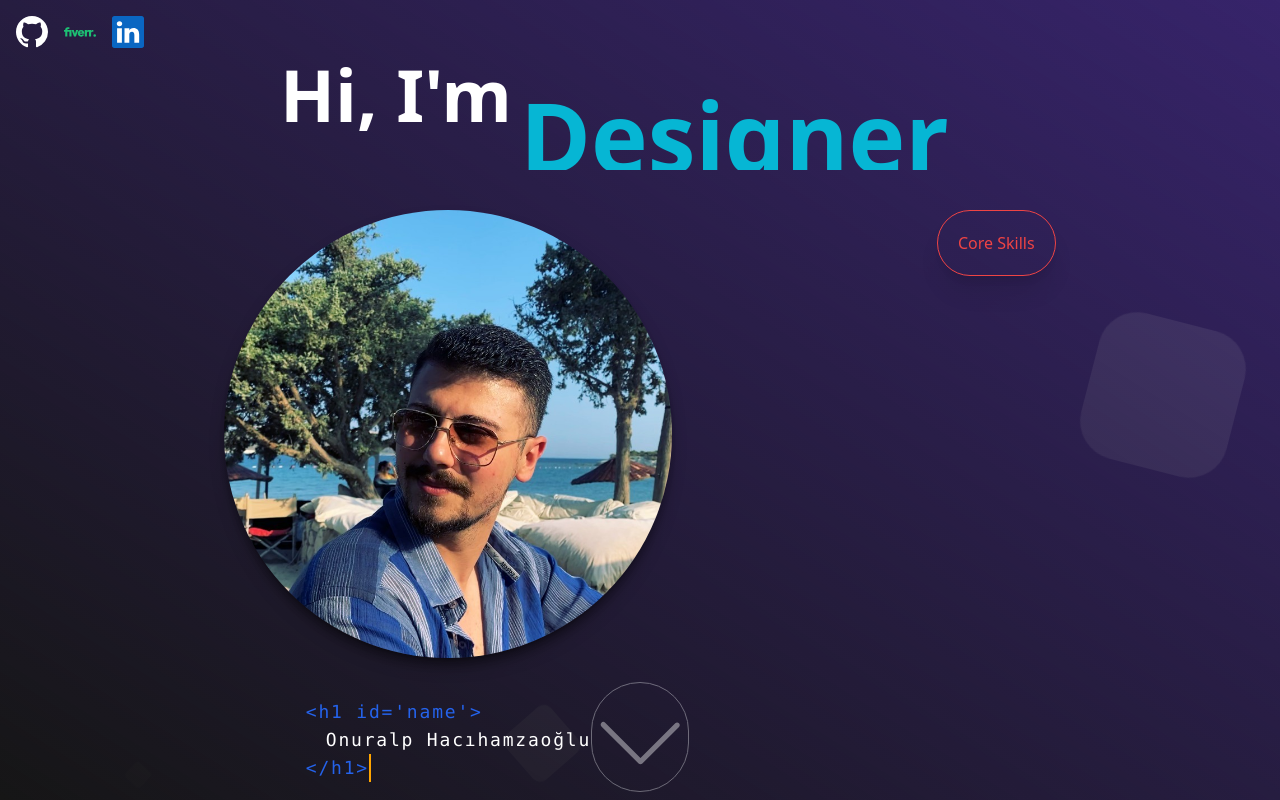
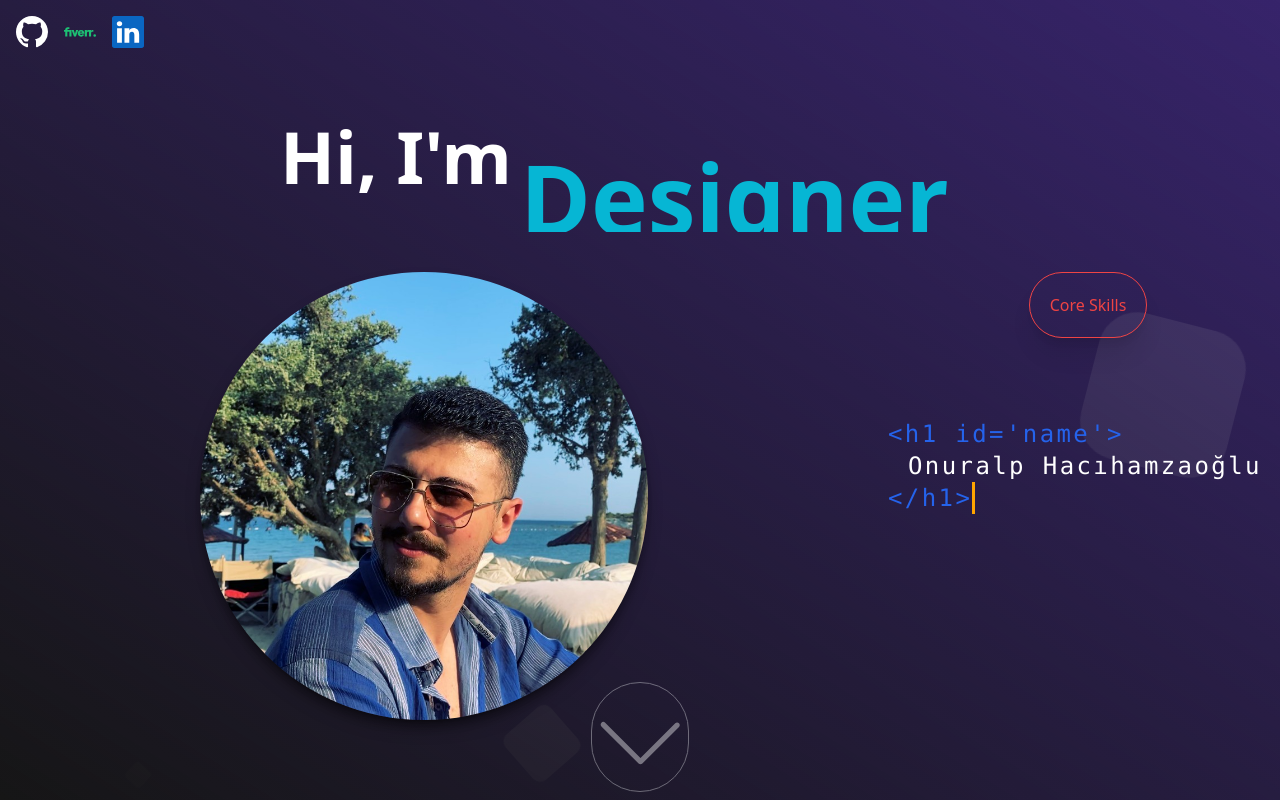
Before and after one commit to onuralphho/onuralphho, a React (Vite) app: page / in a window 1280 px wide. Shown: the top 800 px of the page. Built offline with nearby package versions, Linux system fonts and the light colour scheme.

Commit message:
typwriter update

```diff
--- a/index.html
+++ b/index.html
@@ -3,14 +3,13 @@
 
 <head>
   <meta charset="UTF-8" />
-  <link rel="icon" type="image/svg+xml" href="/vite.svg" />
+  <link rel="icon" type="image/png" href="./src/assets/icon.png" />
   <meta name="viewport" content="width=device-width, initial-scale=1.0" />
-  <title>Vite + React + TS</title>
+  <title>Onuralp the Developer</title>
 </head>
 
 <body>
   <div id="root"></div>
-
   <script type="module" src="/src/main.tsx"></script>
 </body>
 
--- a/src/components/Contact.tsx
+++ b/src/components/Contact.tsx
@@ -4,13 +4,12 @@ const Contact = () => {
   return (
     <div
       id="section3"
-      className="flex relative justify-center md:items-center h-[100svh] max-h-[1080px] w-full  pt-20 p-10 bg-[#252525] shadow-[rgba(0,0,0,1)] shadow-2xl"
+      className="flex relative justify-center md:items-center h-[100svh] max-h-[1080px] w-full  pt-20 p-10 bg-gradient-to-tr from-rose-500 shadow-[rgba(0,0,0,1)] shadow-2xl"
     >
-        <div className="absolute bg-white left-0 top-[140px] h-56 lg:h-72 w-full">
+        <form action="">
 
 
-
-        </div>
+        </form>
 
 
       <PageShift way="up" info="About Me">
--- a/src/components/Info.tsx
+++ b/src/components/Info.tsx
@@ -7,6 +7,7 @@ import htmllogo from "../assets/html5-logo-html-logo-0.png";
 import csslogo from "../assets/CSS3_logo_and_wordmark.svg.png";
 import { LazyLoadImage } from "react-lazy-load-image-component";
 import { useState } from "react";
+
 
 const Info = () => {
   const [selfInfo, setSelfInfo] = useState([
@@ -24,7 +25,7 @@ const Info = () => {
         <span className="text-7xl font-bold text-white ">Hi, I'm </span>
         <span className="flex flex-col gap-7 md:gap-10 font-bold h-20 md:h-28 overflow-hidden">
           {selfInfo.map((i,index) => (
-            <span key={index} style={{color:i.color}} className={` text-6xl md:text-8xl test ` }> {i.text}</span>
+            <span key={index} style={{color:i.color}} className={` text-6xl md:text-8xl toast ` }> {i.text}</span>
           ))}
         </span>
       </div>
@@ -41,24 +42,13 @@ const Info = () => {
             height={600}
             className=" h-auto max-w-[150px] md:max-w-md rounded-full shadow-lg shadow-[rgba(0,0,0,0.5)]"
             placeholder={
-              <div className="h-40 w-40 shadow-lg shadow-black "></div>
+              <div className="h-40 w-40 shadow-lg shadow-black "><img src="" alt="" /></div>
             }
           />
-          <code className="text-white flex flex-col text-start md:text-lg typewriter">
-            <h1 className="max-w-fit ">
-              <span className="text-blue-600">{"<h1 id='name'>"}</span> <br />
-            </h1>
-            <h1 className="max-w-fit  pl-5">
-              <span>Onuralp Hacıhamzaoğlu</span>
-              <br />
-            </h1>
-            <h1 className="max-w-fit">
-              <span className="text-blue-600">{" </h1>"}</span>
-            </h1>
-          </code>
+
         </div>
-        <div className="flex flex-col">
-          <div className="astroid-wrapper text-red-500 text-center relative border border-red-500 h-fit w-fit px-2  md:p-5 rounded-full shadow-xl  ">
+        <div className="flex flex-col max-md:flex-col-reverse items-center gap-20 max-md:gap-6">
+          <div className=" astroid-wrapper text-red-500 text-center relative border border-red-500 h-fit w-fit px-2  md:p-5 rounded-full shadow-xl  ">
             <span>Core Skills</span>
             <img
               draggable="false"
@@ -71,6 +61,19 @@ const Info = () => {
             <img draggable="false" className="astroid max-md:w-14" src={csslogo} alt="" />
             <img draggable="false" className="astroid max-md:w-14" src={htmllogo} alt="" />
           </div>
+          <div className="max-md:w-[300px] w-[400px]">
+          <code className="text-white flex flex-col text-start md:text-2xl typewriter">
+            <h1 className="max-w-fit ">
+              <span className="text-blue-600">{"<h1 id='name'>"}</span> <br />
+            </h1>
+            <h1 className="max-w-fit pl-5">
+              <span>Onuralp Hacıhamzaoğlu</span>
+              <br />
+            </h1>
+            <h1 className="max-w-fit">
+              <span className="text-blue-600">{" </h1>"}</span>
+            </h1>
+          </code></div>
           <div className="w-full h-full">
             <code>{/* {"<h2 id=''></h2>"} */}</code>
           </div>
--- a/src/components/Journey.tsx
+++ b/src/components/Journey.tsx
@@ -8,6 +8,7 @@ import { Swiper, SwiperSlide } from "swiper/react";
 import { LazyLoadImage } from "react-lazy-load-image-component";
 import "swiper/css";
 import { useState } from "react";
+import profilesmall from '../assets/profile-small.jpg'
 
 const PROJECTS_DATA = [
   {
@@ -55,7 +56,7 @@ const Journey = () => {
       <Swiper
         spaceBetween={30}
         slidesPerView={3}
-        className="mySwiper h-min lg:p-10"
+        className="mySwiper h-min p-3 lg:p-10"
         breakpoints={{
           0: {
             slidesPerView: 1,
@@ -78,7 +79,7 @@ const Journey = () => {
         {PROJECTS_DATA.map((project) => (
           <SwiperSlide
             key={project.id}
-            className="card-main p-2 my-auto max-w-fit lg:mx-auto relative mx-2 group "
+            className="card-main select-none my-auto max-w-fit lg:mx-auto relative mx-2 group "
           >
             <h2 className="card-name-tag z-20  group-hover:scale-110 group-hover:shadow-lg group-hover:shadow-[rgba(0,0,0,0.2)] transition-all  absolute backdrop-blur  lg:-top-8 lg:-left-10 text-[#252525] lg:text-2xl border-4 border-l-indigo-500 border-b-indigo-700 border-t-orange-400 border-r-orange-600 shadow-md shadow-[rgba(0,0,0,0.5)] font-bold  p-2 rounded-xl">
               {project.name}
@@ -98,6 +99,7 @@ const Journey = () => {
                   className="rounded-2xl overflow-hidden"
                   width={300}
                   src={project.pictureLink}
+
                 />
               </div>
 
--- a/src/components/PageShift.tsx
+++ b/src/components/PageShift.tsx
@@ -17,7 +17,7 @@ const PageShift = (props:any) => {
       onClick={() => {
         useScroll(props.children);
       }}
-      className={`absolute z-30 max-w-fit m-auto left-0 right-0 group  border p-1  md:p-2 rounded-full flex items-center justify-center opacity-40 hover:opacity-80 transition-all  ${props.way === 'up'?'max-md:bottom-10 md:top-0 mt-2':'bottom-0 mb-2'}`}
+      className={`absolute z-30 max-w-fit m-auto left-0 right-0 group  border p-1  md:p-2 rounded-full flex items-center justify-center md:opacity-40 hover:opacity-80 transition-all  ${props.way === 'up'?'max-md:bottom-10 md:top-0 mt-2':'bottom-0 mb-2'}`}
     >
       {props.way ==='up' ?<SlArrowUp color="white" className=" md:mb-3 w-20 h-5 md:w-20 md:h-20 max-md:opacity-0 " />:
       <SlArrowDown color="white" className=" md:mt-3 w-20 h-5 md:w-20 md:h-20 max-md:opacity-0" />}
--- a/src/index.css
+++ b/src/index.css
@@ -58,6 +58,7 @@ body{
   left: 50%;
   transform: translate(-50%, -50%);
   max-height: 200px;
+  height: 0;
   position: absolute;
   cursor: unset;
   user-select: none;
@@ -101,11 +102,14 @@ body{
     transform: translate(-120px,-110px) rotate(360deg);
   }
 
+  .astroid{
+    height: auto;
+  }
+
 .astroid-wrapper:hover > img{
   opacity: 1;
   max-height: 200px;
-  height: unset;
-
+  height: auto;
 }
 }
 
@@ -297,7 +301,7 @@ body{
 
 .typewriter h1:nth-child(2){
   animation:
-  typing 3.5s steps(40, end),
+  typing 2.5s steps(40, end),
   blink-caret .6s step-end infinite;
   animation-delay: 2s;
   animation-fill-mode: forwards;
@@ -338,7 +342,7 @@ body{
   backface-visibility: hidden;
 }
 
-.test{
+.toast{
 
   padding: 20px;
   padding-left: 0px;
```
Also changed, not shown: src/assets/icon.png (added), src/assets/profile-small.jpg (added).
